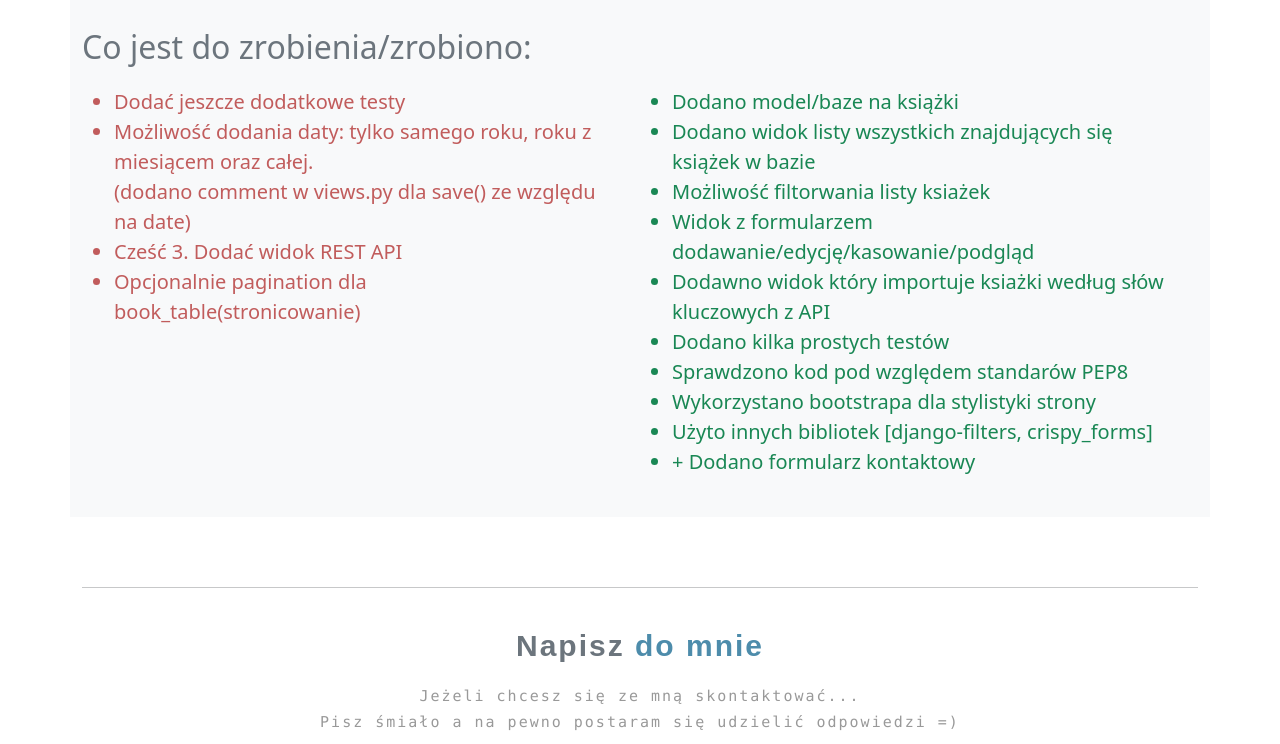
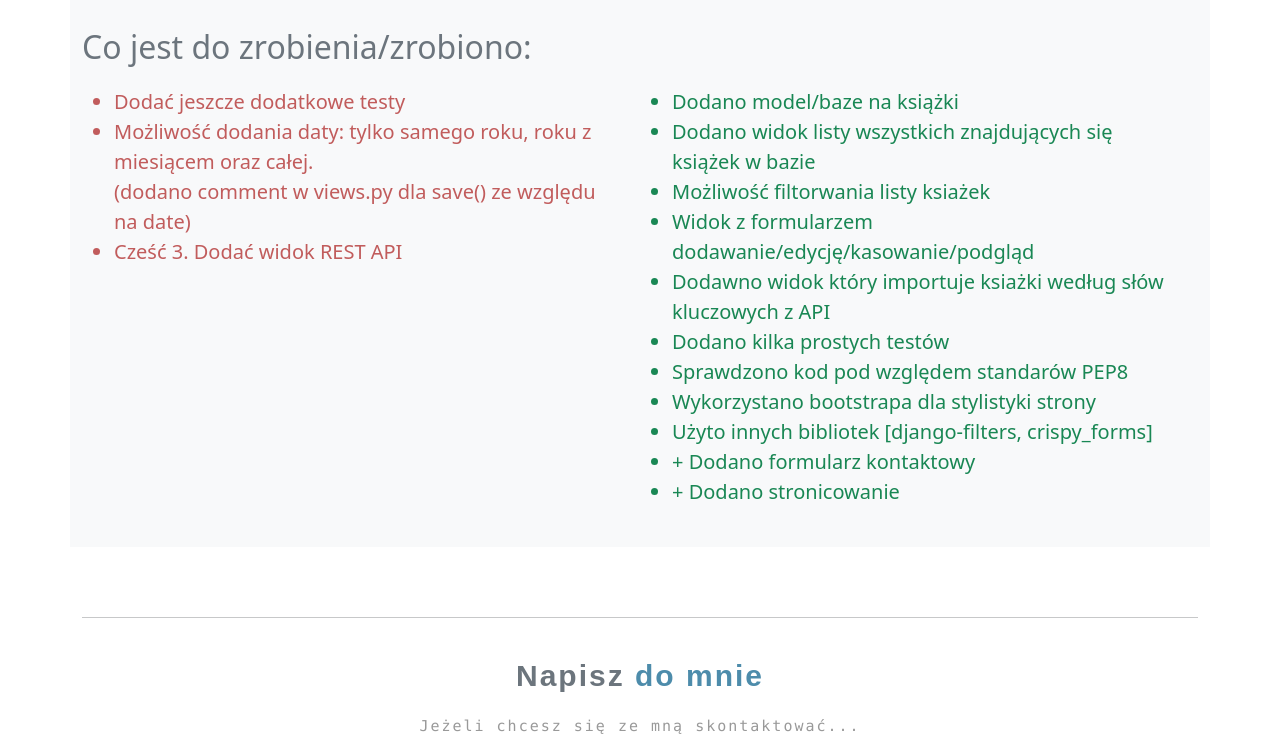
Before and after one commit to Native856/portsg.pl, a Django app: page / in a window 1280 px wide. Shown: the part 973-1717 px from the top of the page. Run offline with Django 3.2, Linux system fonts and the light colour scheme; some libraries are stand-ins or nearby versions; some web fonts are replaced.

Commit message:
Update base.html

```diff
--- a/BookProject/BookApp/templates/BookApp/base.html
+++ b/BookProject/BookApp/templates/BookApp/base.html
@@ -94,7 +94,6 @@
                         (dodano comment w views.py dla save() ze względu na date)
                     </li>
                     <li>Cześć 3. Dodać widok REST API</li>
-                    <li>Opcjonalnie pagination dla book_table(stronicowanie)</li>
                 </ul>
             </div>
             <div class="col-6 fs-5 text-success mt-3">
@@ -109,6 +108,7 @@
                     <li>Wykorzystano bootstrapa dla stylistyki strony</li>
                     <li>Użyto innych bibliotek [django-filters, crispy_forms]</li>
                     <li>+ Dodano formularz kontaktowy</li>
+                    <li>+ Dodano stronicowanie</li>
                 </ul>
             </div>
         </div>
```
